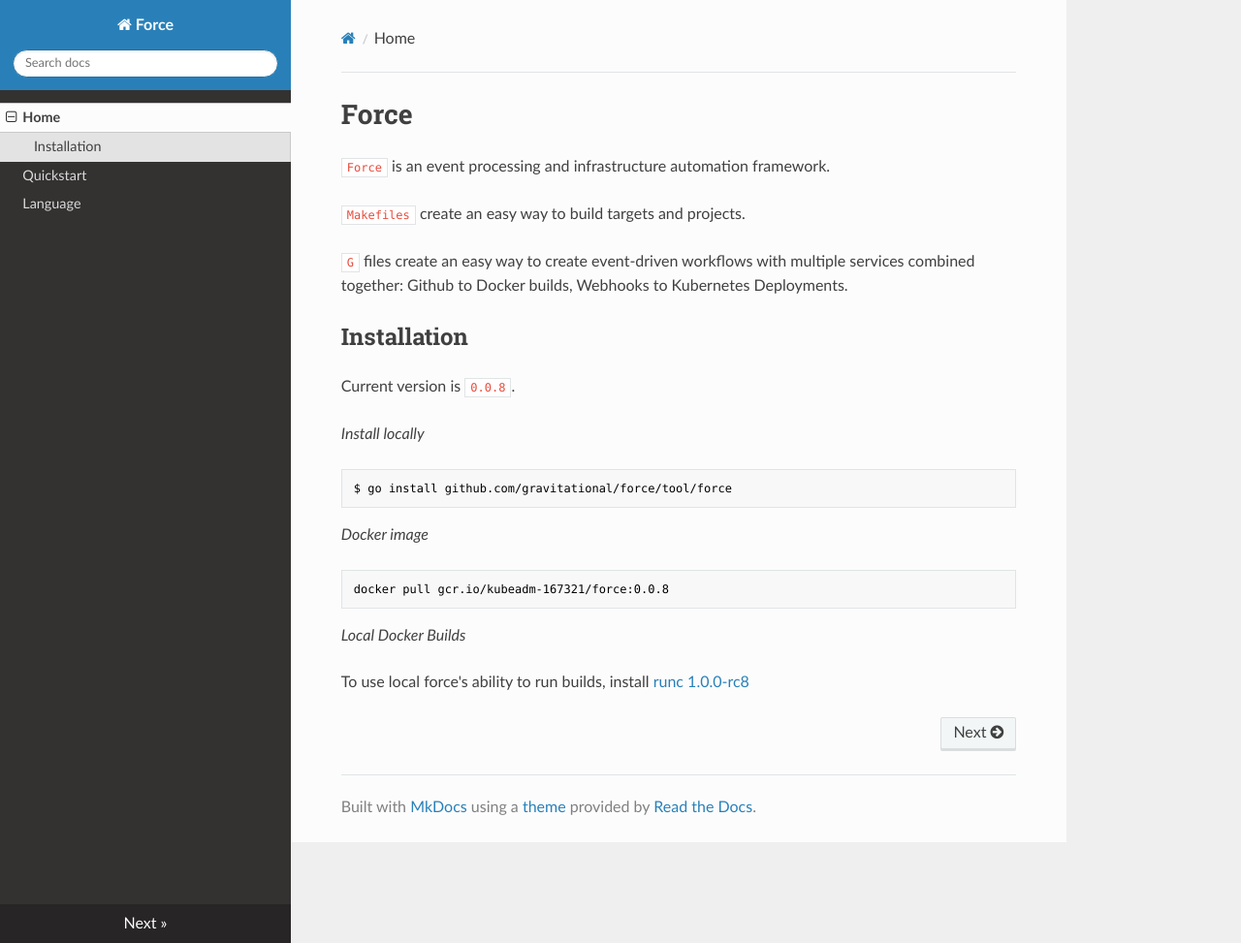
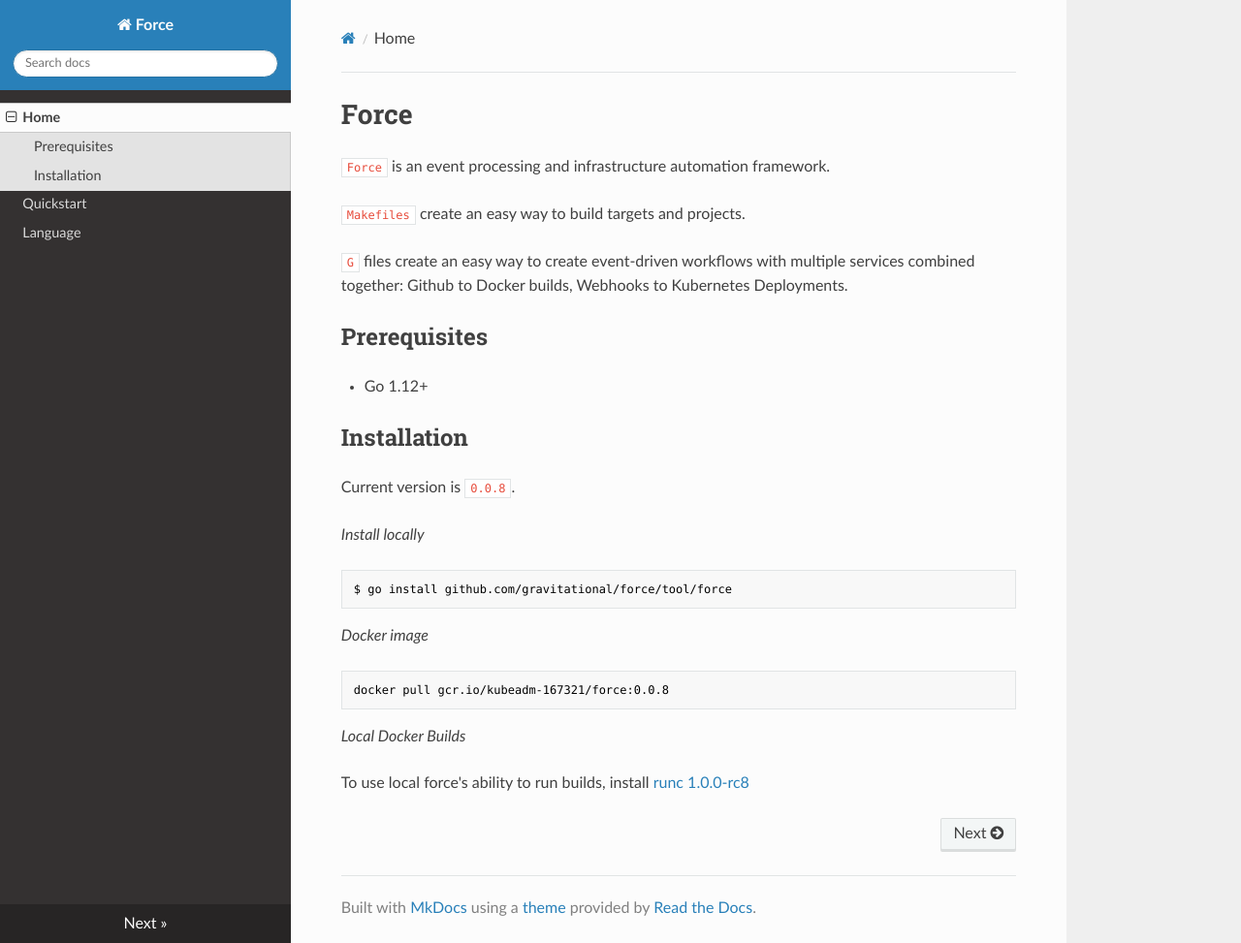
Before and after one commit to gravitational/force, an MkDocs documentation site: the page built from docs/index.md, in a window 1280 px wide and 973 px high. Shown: the whole window at 97% size. Built offline with MkDocs 1.6.1, drawn with Linux system fonts in a browser that asks for light colours; nearby versions of some CDN libraries.

Commit message:
Initial docs update

```diff
--- a/docs/index.md
+++ b/docs/index.md
@@ -6,6 +6,10 @@
 
 `G` files create an easy way to create event-driven workflows with multiple services
 combined together: Github to Docker builds, Webhooks to Kubernetes Deployments.
+
+## Prerequisites
+
+- Go 1.12+
 
 
 ## Installation
```
